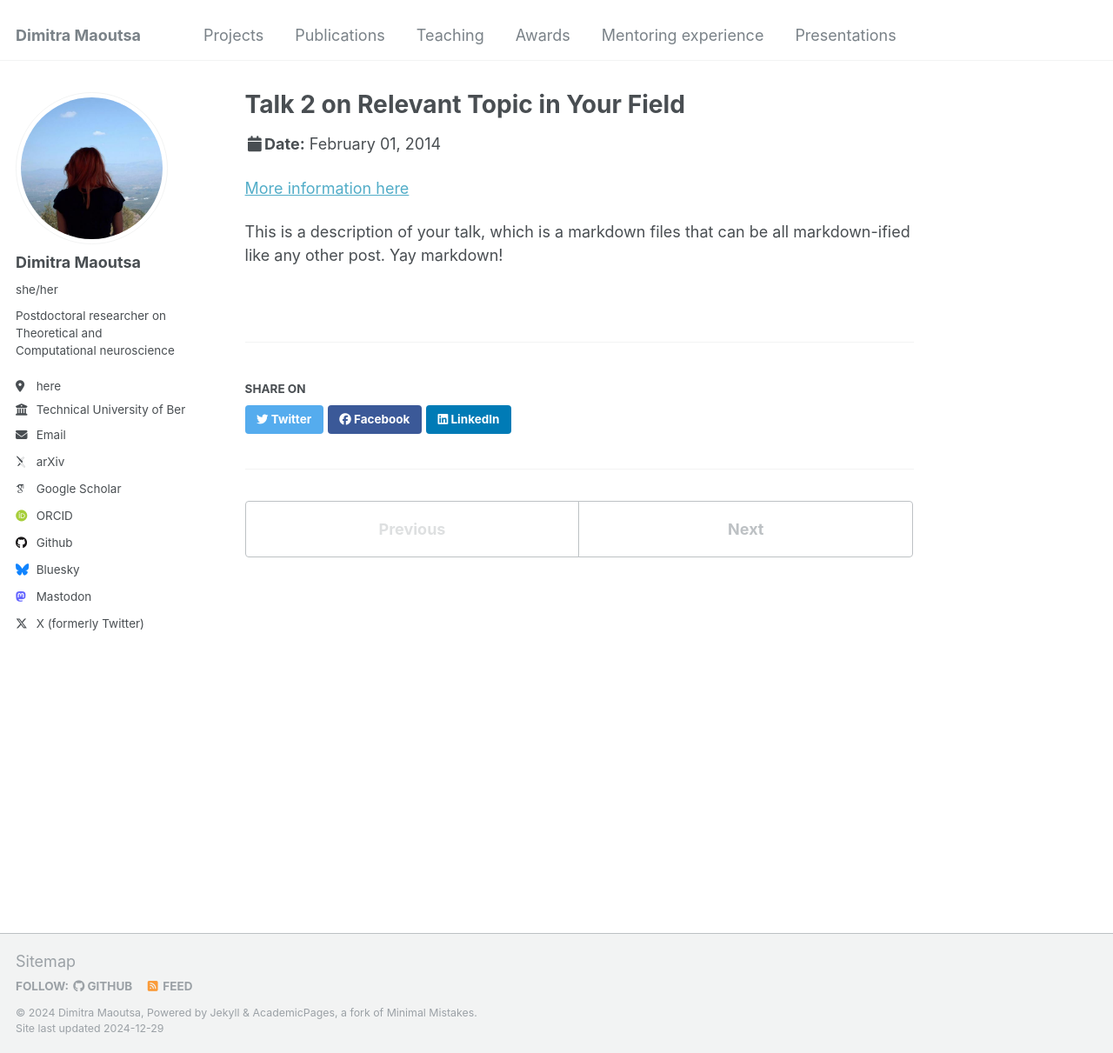
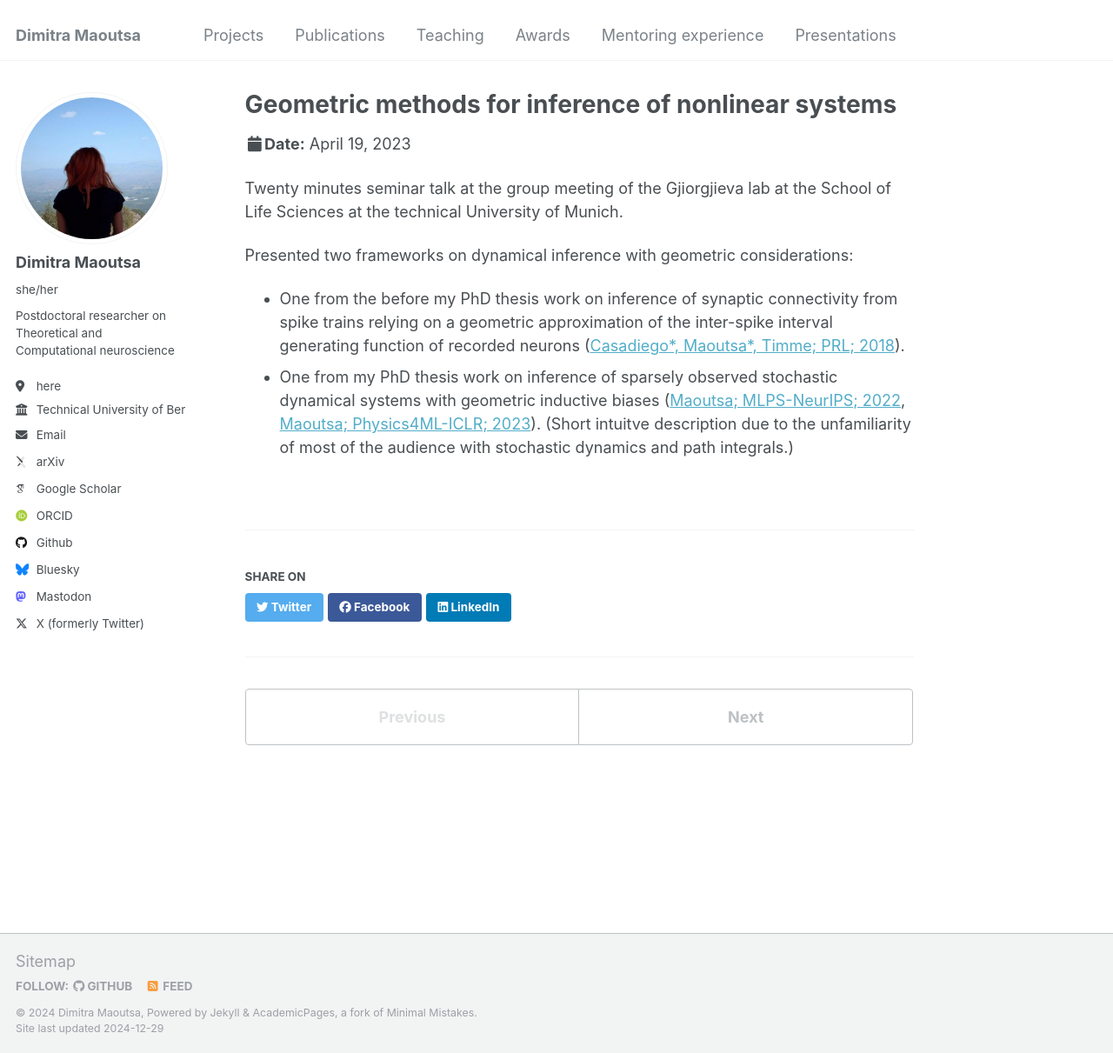
Before and after one commit to dimitra-maoutsa/dimitra-maoutsa.github.io, a Jekyll site: the page built from _talks/2014-02-01-talk-2.md, in a window 1280 px wide and 1211 px high. Shown: the whole window at 87% size. Built offline with Jekyll 4.4.1, drawn with Linux system fonts in a browser that asks for light colours; some web fonts are replaced.

Commit message:
Update 2014-02-01-talk-2.md

```diff
--- a/_talks/2014-02-01-talk-2.md
+++ b/_talks/2014-02-01-talk-2.md
@@ -1,13 +1,16 @@
 ---
-title: "Talk 2 on Relevant Topic in Your Field"
+title: "Geometric methods for inference of nonlinear systems"
 collection: talks
-type: "Talk"
+type: "Invited talk"
 permalink: /talks/2014-02-01-talk-2
-venue: "London School of Testing"
-date: 2014-02-01
-location: "London, UK"
+venue: "Gjiorgjieva lab, School of Life Sciences, Technical University of Munich"
+date: 2023-04-19
+location: "Munich, Germany"
 ---
 
-[More information here](http://example2.com)
+Twenty minutes seminar talk at the group meeting of the Gjiorgjieva lab at the School of Life Sciences at the technical University of Munich.
 
-This is a description of your talk, which is a markdown files that can be all markdown-ified like any other post. Yay markdown!
+Presented two frameworks on dynamical inference with geometric considerations:
+ - One from the before my PhD thesis work on inference of synaptic connectivity from spike trains relying on a geometric approximation of the inter-spike interval generating function of recorded neurons ([Casadiego\*, Maoutsa\*, Timme; PRL; 2018](https://drive.google.com/file/d/1QAjTnnOx4pykA_7WAnuApRMgdmWtGrIR/view)).
+ - One from my PhD thesis work on inference of sparsely observed stochastic dynamical systems with geometric inductive biases ([Maoutsa; MLPS-NeurIPS; 2022](https://arxiv.org/abs/2301.08102), [Maoutsa; Physics4ML-ICLR; 2023](https://arxiv.org/abs/2304.00423)).
+(Short intuitve description due to the unfamiliarity of most of the audience with stochastic dynamics and path integrals.)
```
